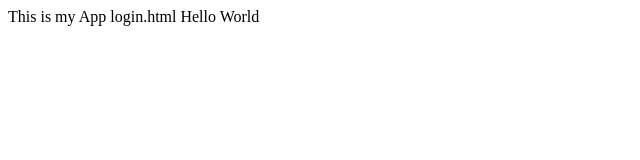
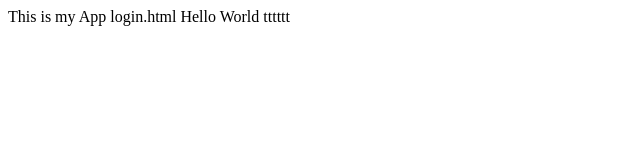
Before and after one commit to Andre1972a/myAppsSample, a plain HTML site: page login.html in a window 1280 px wide. Shown: the full height of the page, 0-640 px from the left. Drawn offline with Linux system fonts and the light colour scheme.

```diff
--- a/login.html
+++ b/login.html
@@ -4,6 +4,6 @@
 </head>
 <body>
 This is my App
-login.html Hello World
+login.html Hello World tttttt
 </body>
 </html>
```
